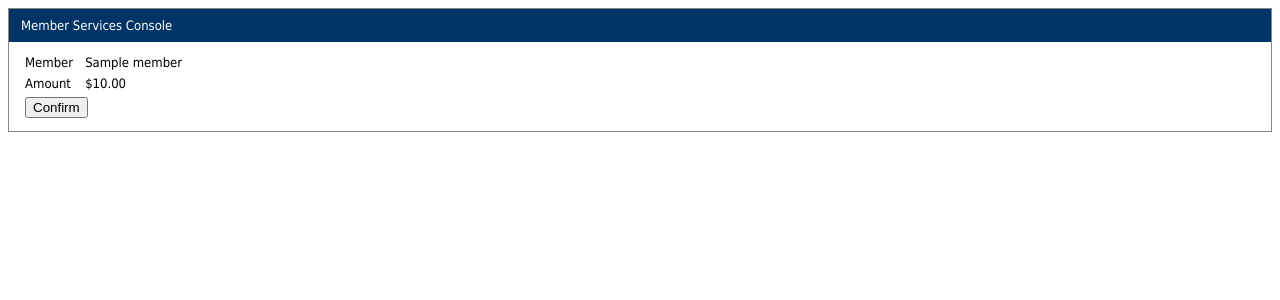
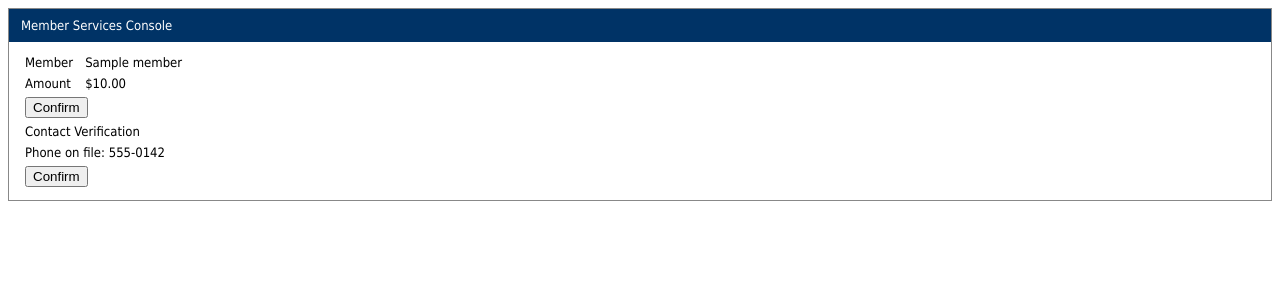
Before and after one commit to mak372/Computer-Use-Automation-System, a Flask app: template target_app/templates/withdraw_confirm.html in a window 1280 px wide. Shown: the top 300 px of the page. Run offline with Flask 3, Linux system fonts and the light colour scheme; the template is opened without the code that fills it: most values are stand-ins (such as "Sample title", 1, 10 or a date in 2020).

Commit message:
Made minor changes in withdraw_confirm.html page

```diff
--- a/target_app/app.py
+++ b/target_app/app.py
@@ -198,6 +198,24 @@ def withdraw_confirm(member_id):
     )
 
 
+@app.route("/member/<member_id>/contact/confirm", methods=["POST"])
+def contact_confirm(member_id):
+    # Unrelated widget sharing the withdraw-confirm page, deliberately
+    # using the same "Confirm" button role+name as the real withdrawal
+    # action. Exists to force real locator disambiguation rather than a
+    # trivially unique label - it must never be able to advance or affect
+    # the withdrawal flow.
+    member = get_member(member_id)
+    if member is None:
+        return render_template("member_not_found.html", member_id=member_id)
+
+    return render_template(
+        "message.html",
+        title="Contact Verified",
+        message="Contact information confirmed on file.",
+    )
+
+
 @app.route("/admin/delete-member/<member_id>", methods=["GET"])
 def admin_delete_member_confirm(member_id):
     return render_template("admin_delete_confirm.html", member_id=member_id)
--- a/target_app/templates/withdraw_confirm.html
+++ b/target_app/templates/withdraw_confirm.html
@@ -15,4 +15,15 @@
     </td>
   </tr>
 </table>
+<table class="grp10" cellpadding="3" cellspacing="0" border="0">
+  <tr><td class="lbl3">Contact Verification</td></tr>
+  <tr><td class="val3">Phone on file: 555-0142</td></tr>
+  <tr>
+    <td>
+      <form action="/member/{{ member.id }}/contact/confirm" method="post" class="frm7">
+        <button type="submit" class="btn1">Confirm</button>
+      </form>
+    </td>
+  </tr>
+</table>
 {% endblock %}
```
